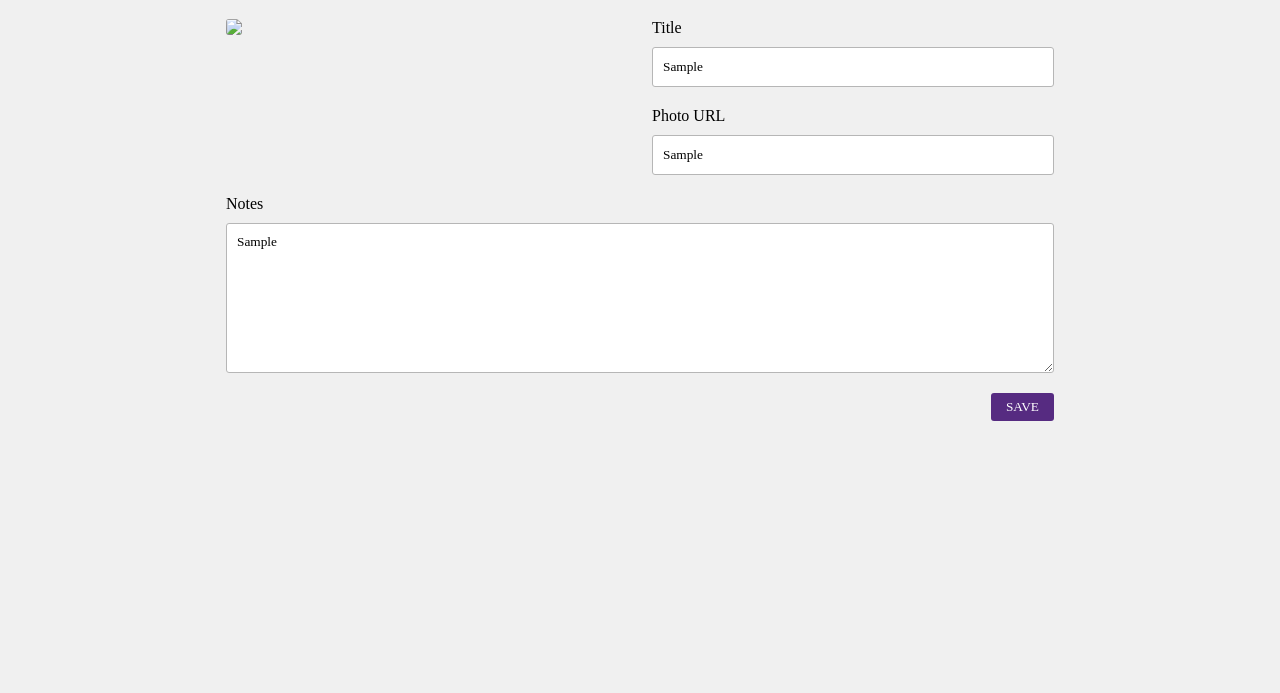
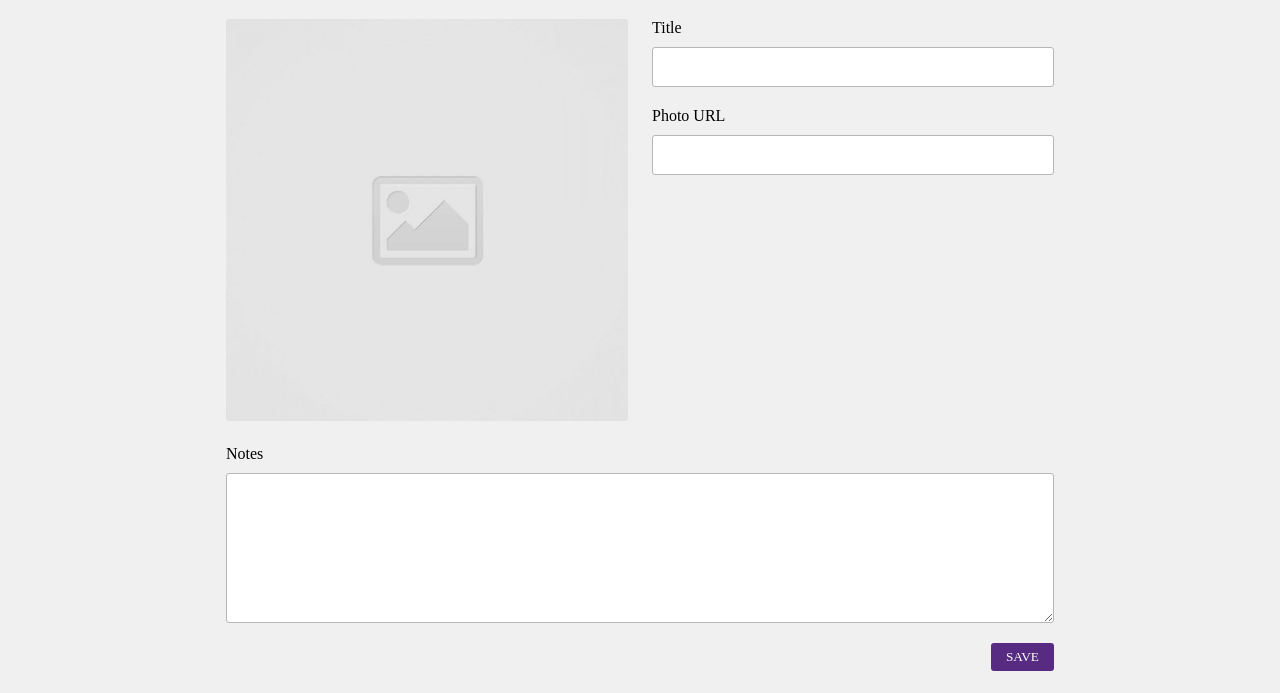
Before and after one commit to irwin-chen/code-journal, a website: page index.html in a window 1280 px wide. Both pictures are taken after typing "Sample", "Sample", "Sample" into the empty fields and a click on the button "SAVE". Shown: the part 111-804 px from the top of the page. Drawn offline with Linux system fonts and the light colour scheme; a web font is replaced by a local one.

Commit message:
completed submit events on journal entry form

```diff
--- a/index.html
+++ b/index.html
@@ -25,7 +25,8 @@
   </header>
   <main>
     <div class="container">
-      <div data-view="entry-form" class="row">
+      <div data-view="entry-form">
+        <form class="row">
           <h1 class="column-full title-text">New Entry</h1>
           <div class="column-half image-height padding-twenty">
             <img class="image round-border" src="images/placeholder-image-square.jpg">
@@ -37,7 +38,7 @@
             </div>
             <div class="padding-twenty">
               <label class="block-display padding-ten" for="photo-url">Photo URL</label>
-            <input class="text-border round-border block-display text-box" required type="text" id="photo-url" name="photo-url">
+              <input class="text-border round-border block-display text-box" required type="text" id="photo" name="photo">
             </div>
           </div>
           <div class="column-full padding-twenty">
@@ -45,11 +46,11 @@
             <textarea class="text-border round-border block-display textarea-box" required id="notes" name="notes"></textarea>
           </div>
           <div class="column-full position-relative page-bottom">
-          <button class="text-white purple-background round-border button-border new-entry-button">SAVE</button>
+            <button type="submit" class="text-white purple-background round-border button-border new-entry-button">SAVE</button>
+          </div>
+        </form>
       </div>
     </div>
-    </div>
-
   </main>
   <script src="js/data.js"></script>
   <script src="js/main.js"></script>
--- a/js/main.js
+++ b/js/main.js
@@ -1,11 +1,30 @@
 /* global data */
 /* exported data */
 
-var $photoURL = document.querySelector('#photo-url');
+var $photo = document.querySelector('#photo');
 var $image = document.querySelector('img');
-$photoURL.addEventListener('input', function () {
-  $image.src = $photoURL.value;
-  if ($photoURL.value === '') {
+var $submit = document.querySelector('.new-entry-button');
+var $title = document.querySelector('#title');
+var $notes = document.querySelector('#notes');
+var $form = document.querySelector('form');
+
+$photo.addEventListener('input', function () {
+  $image.src = $photo.value;
+  if ($photo.value === '') {
     $image.src = 'images/placeholder-image-square.jpg';
   }
 });
+
+$submit.addEventListener('click', function (event) {
+  event.preventDefault();
+  var dataEntry = {
+    title: $title.value,
+    photo: $photo.value,
+    notes: $notes.value,
+    nextEntryId: data.nextEntryId
+  };
+  data.nextEntryId++;
+  data.entries.push(dataEntry);
+  $image.src = 'images/placeholder-image-square.jpg';
+  $form.reset();
+});
```
Lines whose indentation alone changed are shown as unchanged.
